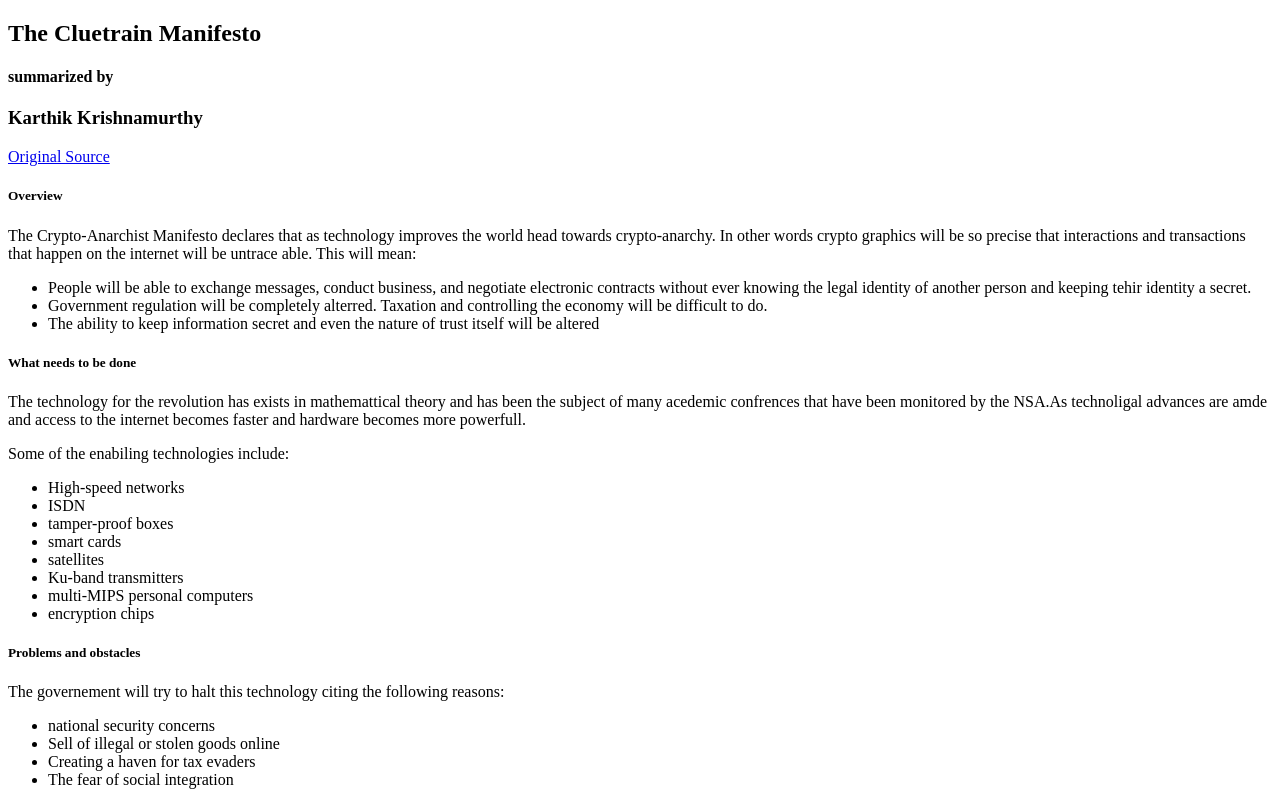
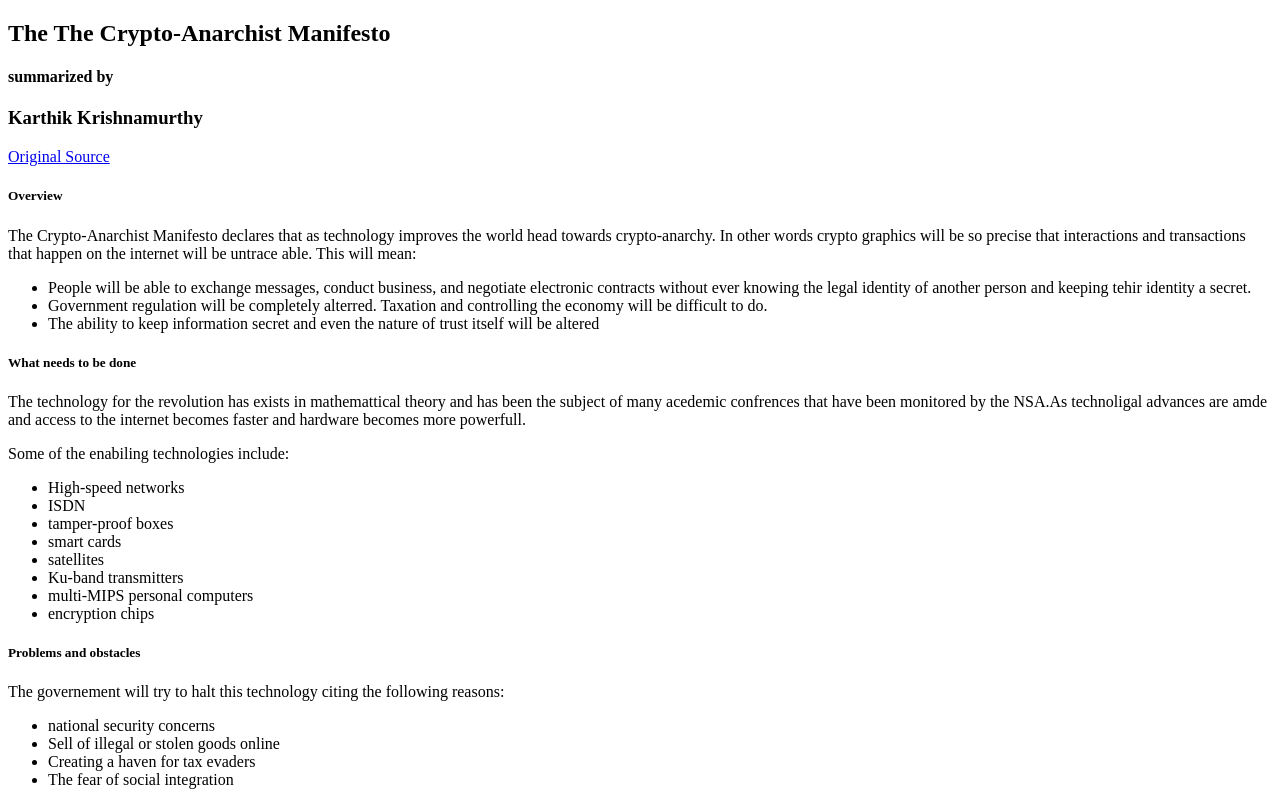
Before and after one commit to kkrishn4/kkrishn4.github.io, a plain HTML site: page index.html in a window 1280 px wide. Shown: the top 800 px of the page. Drawn offline with Linux system fonts and the light colour scheme.

Commit message:
Corrected title error

```diff
--- a/index.html
+++ b/index.html
@@ -7,7 +7,7 @@
   <body>
     <section>
       <h1>
-        The Cluetrain Manifesto
+        The The Crypto-Anarchist Manifesto
       </h1>
       <h4>
         summarized by
```
